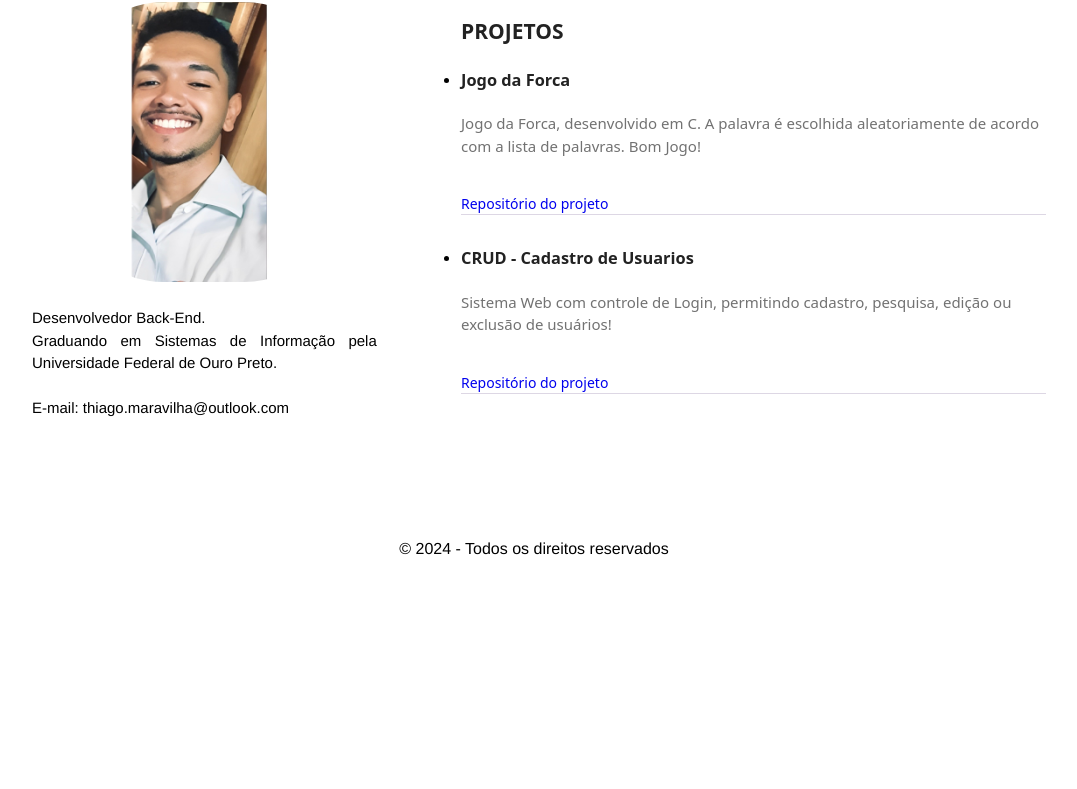
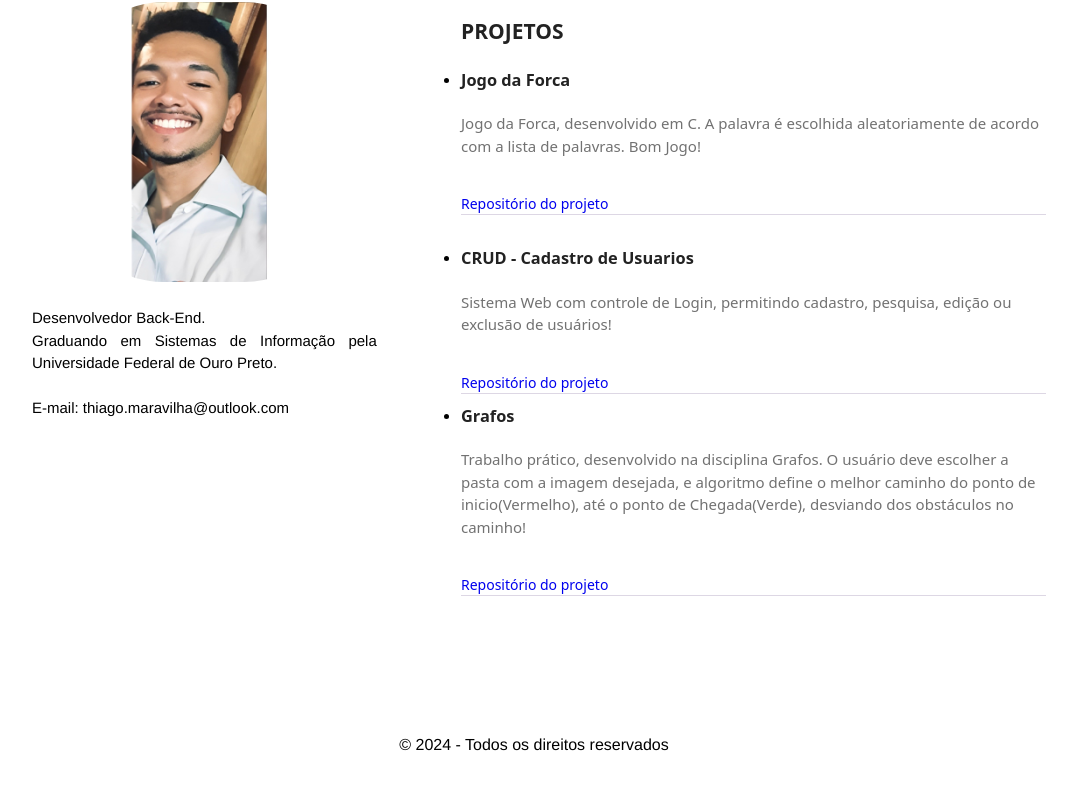
Before and after one commit to thiagomaravilha/portfolio, a plain HTML site: page index.html in a window 1280 px wide. Shown: the part 113-902 px from the top of the page, without its empty margins (106-1183 px from the left). Before the commit the page ends 800 px from the top, so only its background shows below. Drawn offline with Linux system fonts and the light colour scheme.

Commit message:
Update index.html
att projects

```diff
--- a/index.html
+++ b/index.html
@@ -71,6 +71,16 @@
                         <a href="https://github.com/thiagomaravilha/CRUD_PHP-MySQL" target="_blank">Repositório do projeto</a>
                         <br>
                     </li>
+                    <li>
+                        <h3>Grafos</h3>
+                        <p>
+                            Trabalho prático, desenvolvido na disciplina Grafos. O usuário deve escolher a pasta com a imagem desejada, e algoritmo define o melhor caminho do ponto de inicio(Vermelho), até
+                            o ponto de Chegada(Verde), desviando dos obstáculos no caminho!
+                        </p>
+                        <br>
+                        <a href="https://github.com/thiagomaravilha/Grafos" target="_blank">Repositório do projeto</a>
+                        <br>
+                    </li>
 					<br>
                 </ul>
             </div>
```
